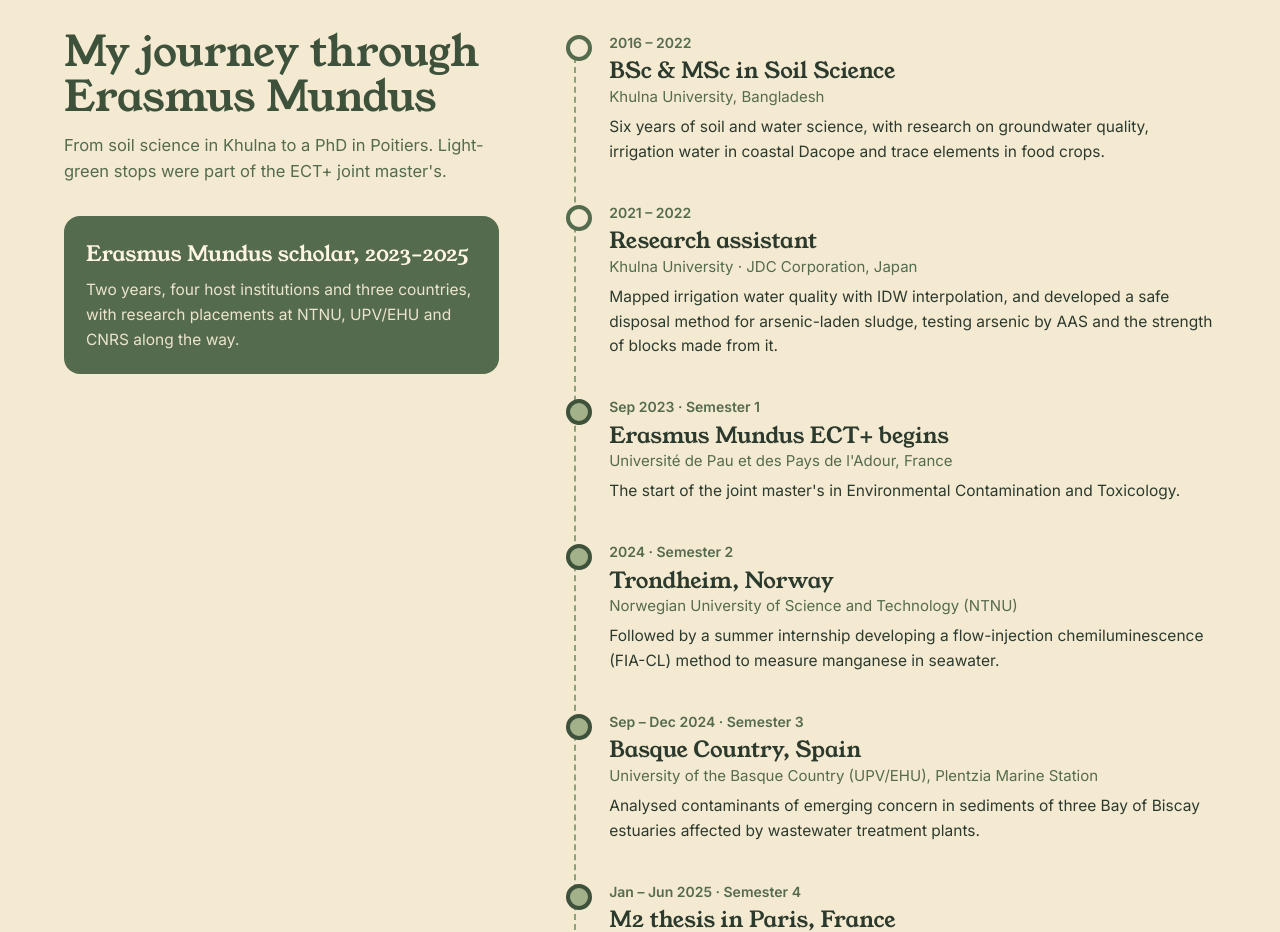
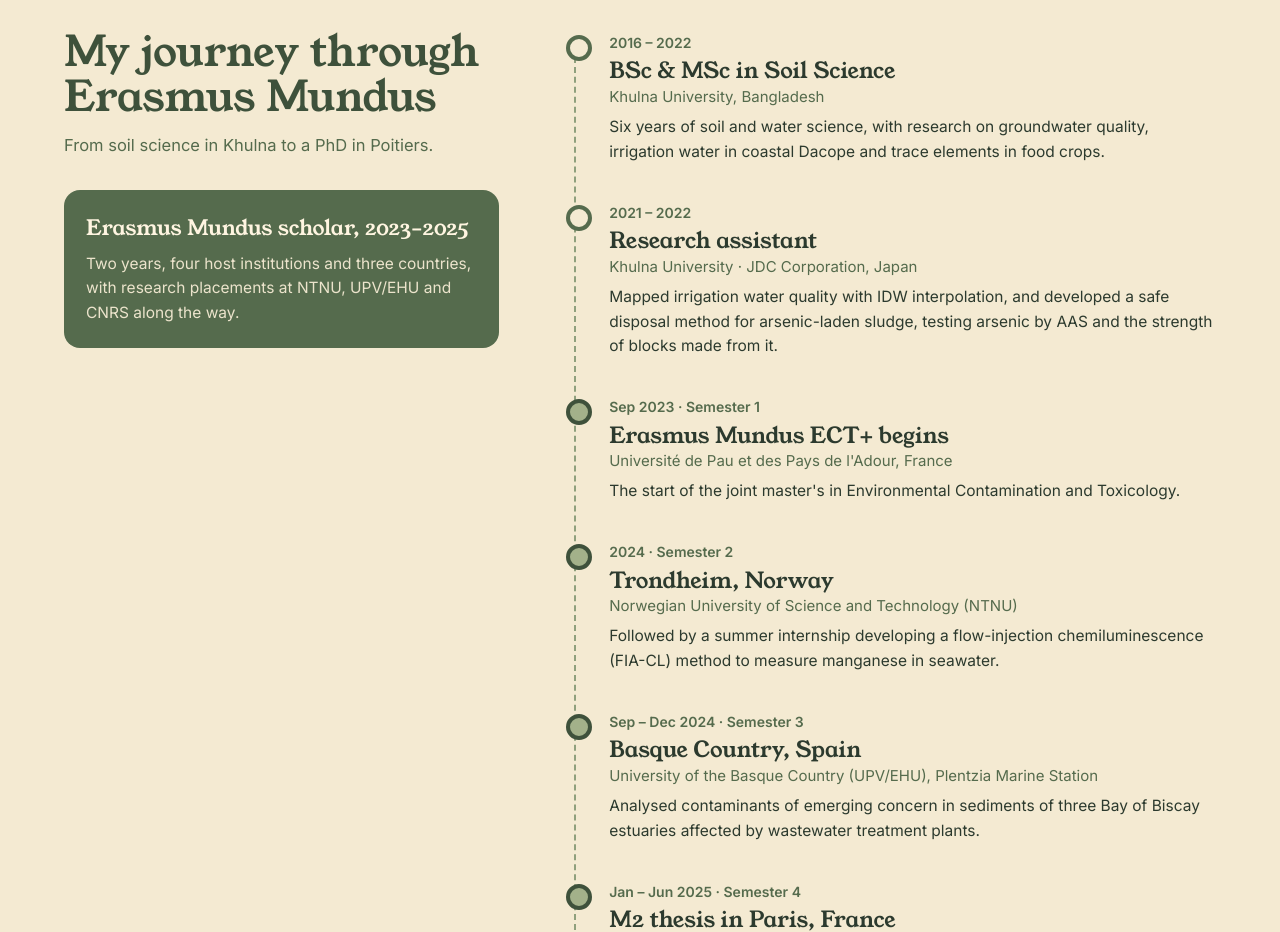
Before and after one commit to asifmahmud-researcher/asifmahmud-researcher.github.io, a plain HTML site: page index.html in a window 1280 px wide. Shown: the part 3560-4492 px from the top of the page. Drawn offline with Linux system fonts and the light colour scheme.

Commit message:
Update index.html

```diff
--- a/index.html
+++ b/index.html
@@ -159,7 +159,7 @@ footer{padding:22px max(5vw,16px);font-size:14px;color:var(--mute);text-align:ce
 <section class="band journey" id="journey"><div class="wrap">
  <div class="side">
   <h2>My journey through Erasmus Mundus</h2>
-  <p class="lede">From soil science in Khulna to a PhD in Poitiers. Light-green stops were part of the ECT+ joint master's.</p>
+  <p class="lede">From soil science in Khulna to a PhD in Poitiers.</p>
   <div class="card"><strong>Erasmus Mundus scholar, 2023–2025</strong><p>Two years, four host institutions and three countries, with research placements at NTNU, UPV/EHU and CNRS along the way.</p></div>
  </div>
  <ol class="tl" id="tl"></ol>
```
